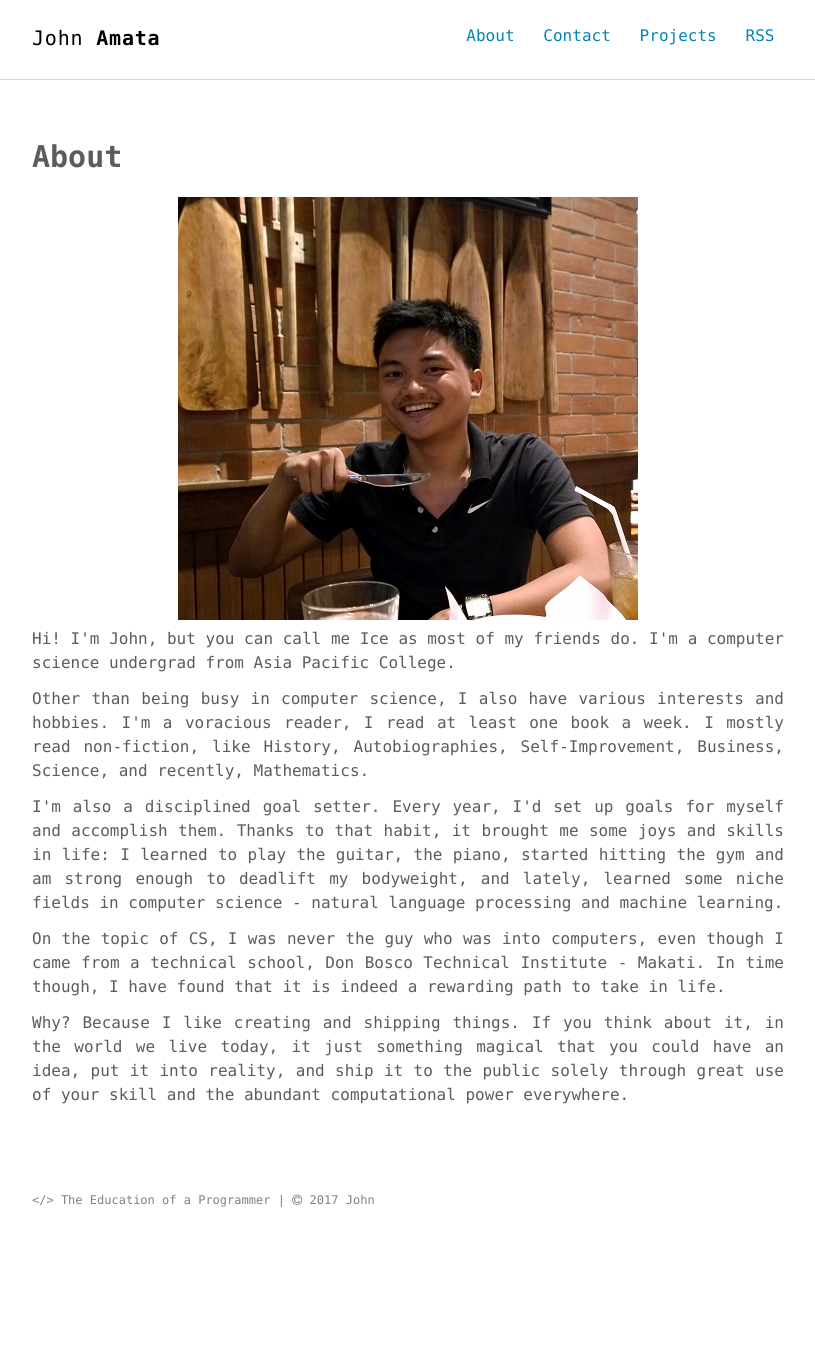
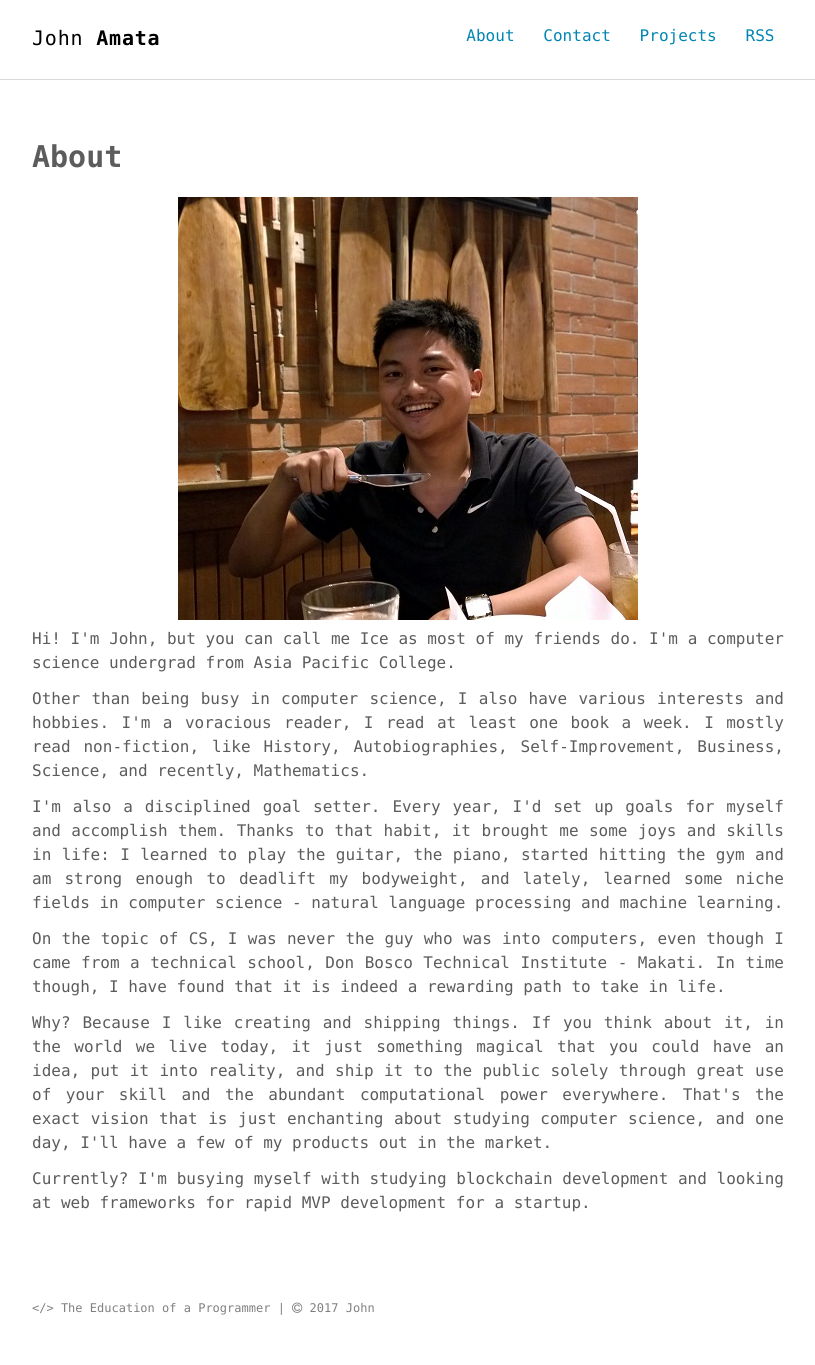
Before and after one commit to jpamata/jpamata.github.io, a Jekyll site: the page built from about.md, in a window 1280 px wide. Shown: the whole page, without its empty margins (232-1047 px from the left). Built offline with Jekyll 4.4.1, drawn with Linux system fonts in a browser that asks for light colours; before the commit the page ends 1257 px from its top, so only the background shows below that.

Commit message:
Update about.md

```diff
--- a/about.md
+++ b/about.md
@@ -9,4 +9,5 @@ permalink: /about/
 <p align="justify">Other than being busy in computer science, I also have various interests and hobbies. I'm a voracious reader, I read at least one book a week. I mostly read non-fiction, like History, Autobiographies, Self-Improvement, Business, Science, and recently, Mathematics. </p>
 <p align="justify">I'm also a disciplined goal setter. Every year, I'd set up goals for myself and accomplish them. Thanks to that habit, it brought me some joys and skills in life: I learned to play the guitar, the piano, started hitting the gym and am strong enough to deadlift my bodyweight, and lately, learned some niche fields in computer science - natural language processing and machine learning.</p>
 <p align="justify">On the topic of CS, I was never the guy who was into computers, even though I came from a technical school, Don Bosco Technical Institute - Makati. In time though, I have found that it is indeed a rewarding path to take in life. </p>
-<p align="justify">Why? Because I like creating and shipping things. If you think about it, in the world we live today, it just something magical that you could have an idea, put it into reality, and ship it to the public solely through great use of your skill and the abundant computational power everywhere.</p>
+<p align="justify">Why? Because I like creating and shipping things. If you think about it, in the world we live today, it just something magical that you could have an idea, put it into reality, and ship it to the public solely through great use of your skill and the abundant computational power everywhere. That's the exact vision that is just enchanting about studying computer science, and one day, I'll have a few of my products out in the market.</p>
+<p align="justify">Currently? I'm busying myself with studying blockchain development and looking at web frameworks for rapid MVP development for a startup.</p>
```
